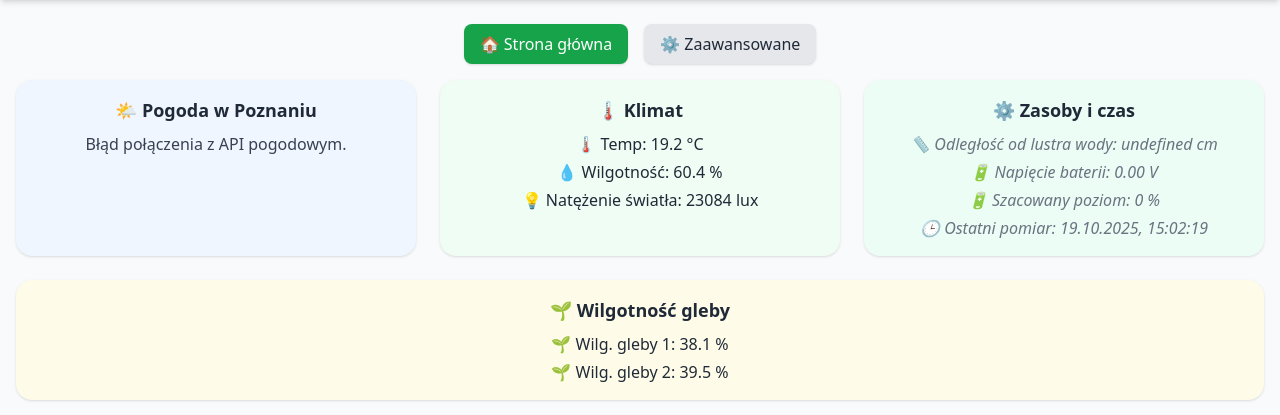
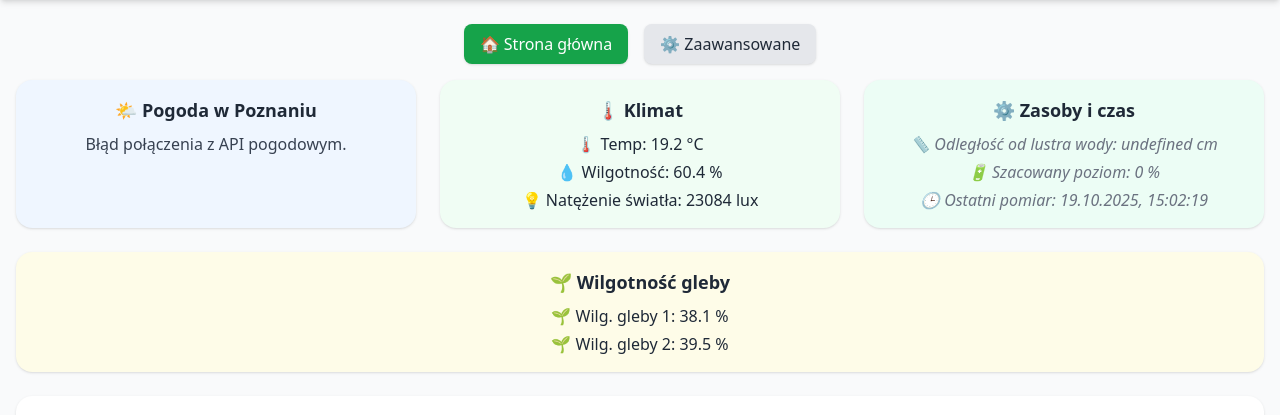
Before and after one commit to Marcosek21/AI-greenhouse, a Flask app: page / in a window 1280 px wide. Shown: the part 64-479 px from the top of the page. Run offline with Flask 3, Linux system fonts and the light colour scheme; data comes from the database, SQL or seed files in the repository; data that the repository does not hold is empty; some libraries are stand-ins or nearby versions.

Commit message:
Poprawa funkcji updateLatest() w index.html

```diff
--- a/templates/index.html
+++ b/templates/index.html
@@ -273,7 +273,6 @@
     // ⚙️ Sekcja zasoby i czas
     document.getElementById('extra-column').innerHTML = `
       <div>📏 Odległość od lustra wody: ${data.water_level?.toFixed(1) ?? data.water_distance?.toFixed(1)} cm</div>
-      <div>🔋 Napięcie baterii: ${(data.battery_voltage ?? 0).toFixed(2)} V</div>
       <div>🔋 Szacowany poziom: ${(data.battery ?? 0).toFixed(0)} %</div>
       <div>🕒 Ostatni pomiar: ${localTime}</div>
     `;
```
